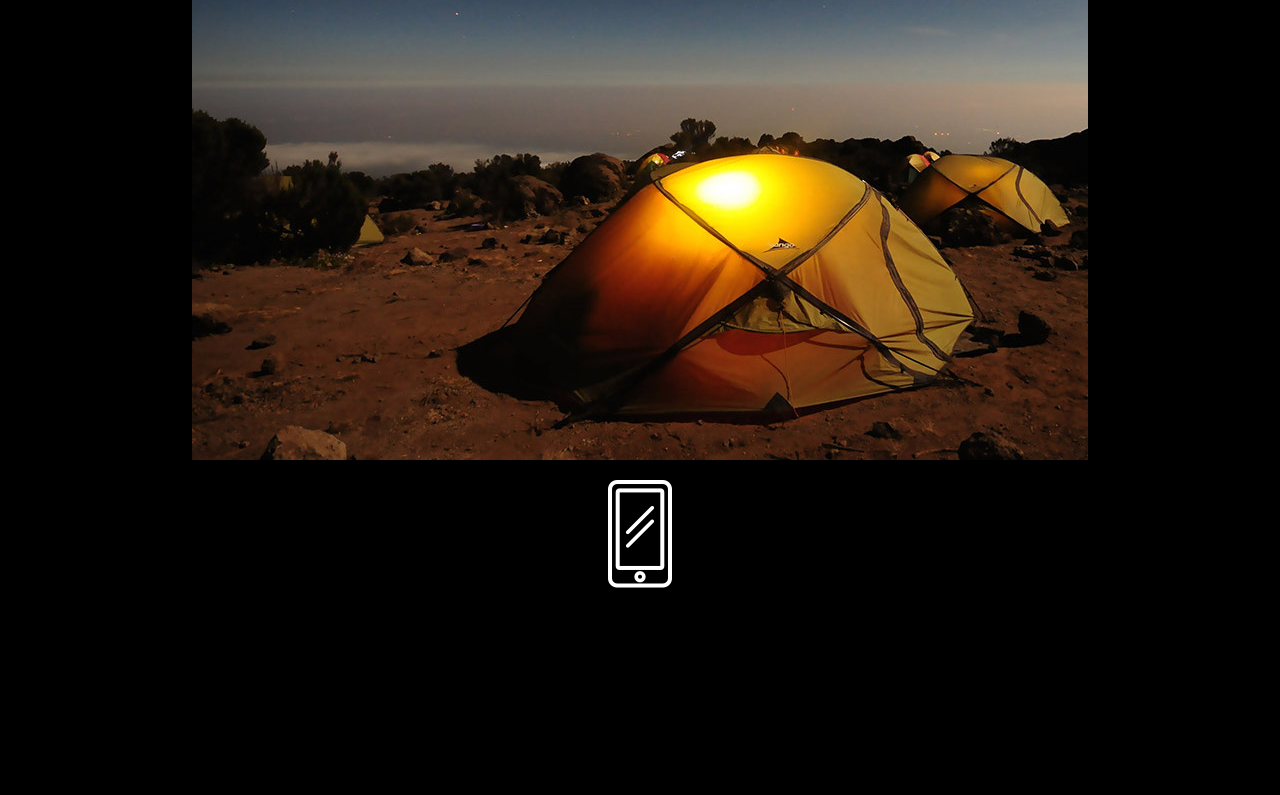
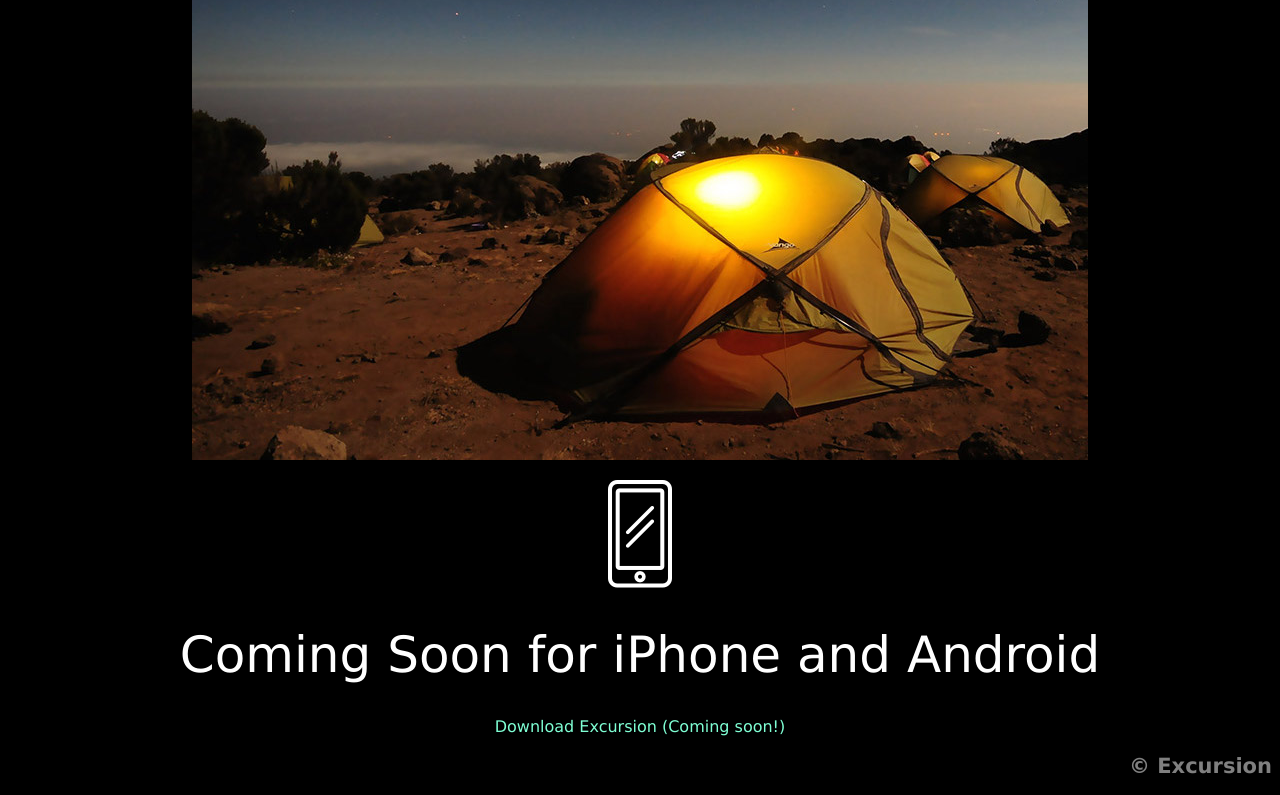
Before and after one commit to andrewfunk/excursion, a plain HTML site: page index.html in a window 1280 px wide. Shown: the part 547-1342 px from the top of the page. Before the commit the page ends 1155 px from the top, so only its background shows below. Drawn offline with Linux system fonts and the light colour scheme.

Commit message:
Final commit. Including footer.

```diff
--- a/index.html
+++ b/index.html
@@ -17,5 +17,9 @@
     <h2>Excursion remembers places you like, and recommends new points of interest around you.</h2>
     <p><img src="./resources/images/camp.jpg"></p>
     <p><img src="./resources/images/phone.png"></p>
+    <!--Section 2-->
+    <h1>Coming Soon for iPhone and Android</h1>
+    <p class="cta">Download Excursion (Coming soon!)</p>
+    <h2 id="footer">© Excursion</h2>
   </body>
 </html>
--- a/resources/css/style.css
+++ b/resources/css/style.css
@@ -16,3 +16,6 @@ h2 {
   font-size: 21px;
   color: gray;
 }
+#footer {
+  text-align: right;
+}
```
